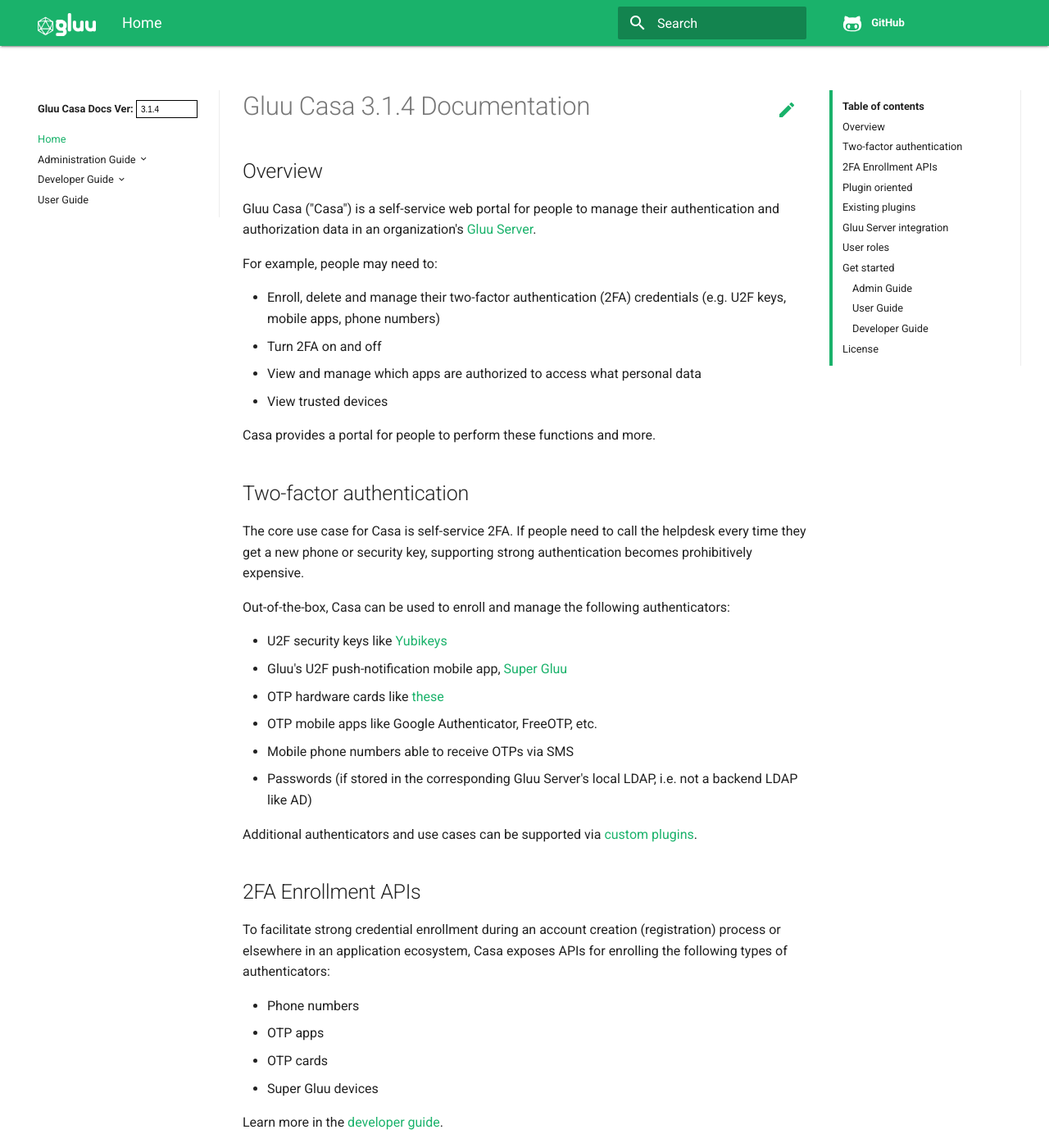
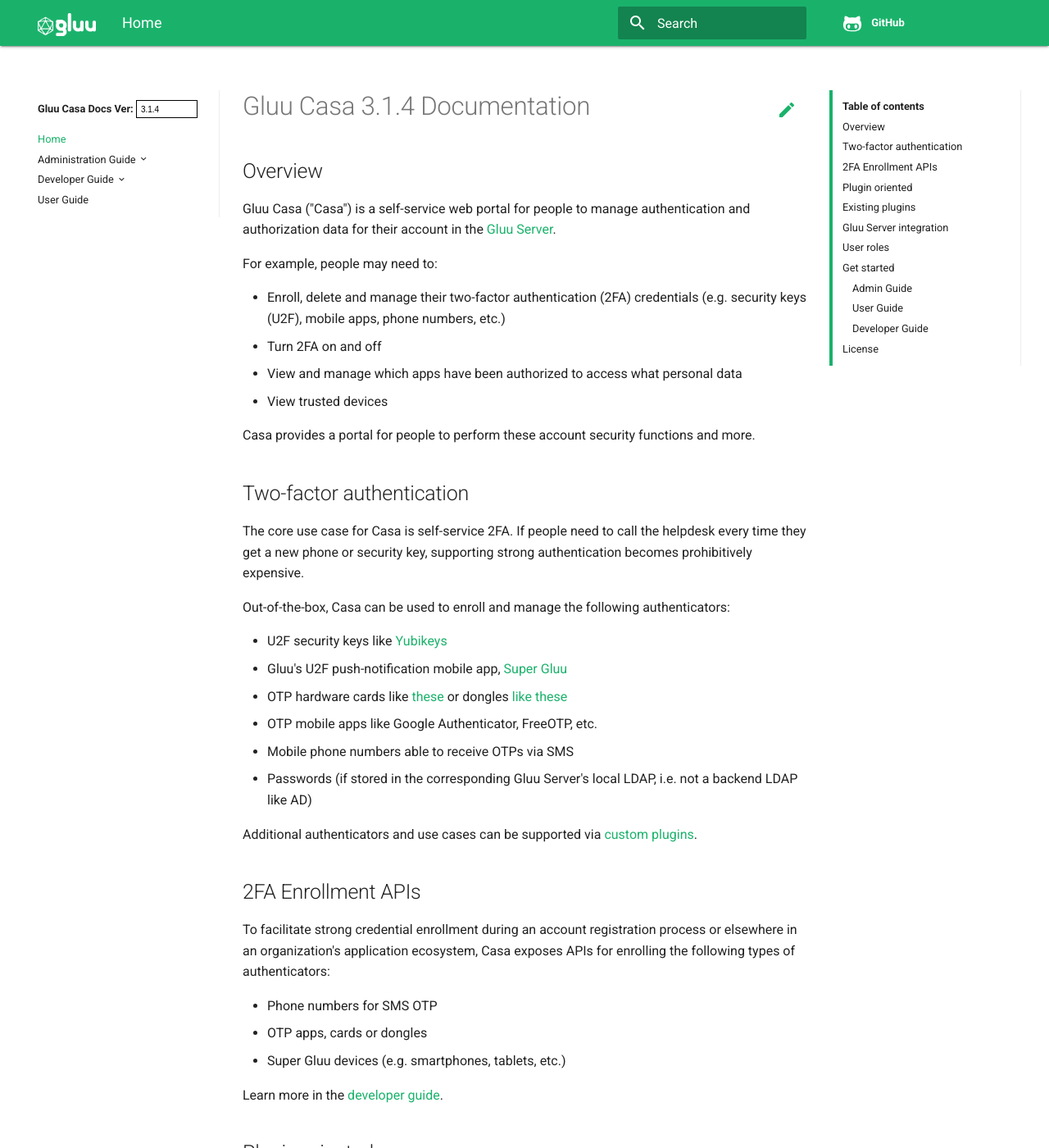
Before and after one commit to shmorri/docs-casa-prod, an MkDocs documentation site: the page built from docs/source/index.md, in a window 1280 px wide and 1400 px high. Shown: the whole window at 82% size. Built offline with MkDocs 1.6.1, drawn with Linux system fonts in a browser that asks for light colours; old or Windows-style settings are respelled for this version of MkDocs.

Commit message:
Update index.md

```diff
--- a/docs/source/index.md
+++ b/docs/source/index.md
@@ -2,16 +2,16 @@
 
 ## Overview
 
-Gluu Casa ("Casa") is a self-service web portal for people to manage their authentication and authorization data in an organization's [Gluu Server](https://gluu.org/docs/ce).
+Gluu Casa ("Casa") is a self-service web portal for people to manage authentication and authorization data for their account in the [Gluu Server](https://gluu.org/docs/ce).
 
 For example, people may need to:
 
-- Enroll, delete and manage their two-factor authentication (2FA) credentials (e.g. U2F keys, mobile apps, phone numbers)
+- Enroll, delete and manage their two-factor authentication (2FA) credentials (e.g. security keys (U2F), mobile apps, phone numbers, etc.)
 - Turn 2FA on and off
-- View and manage which apps are authorized to access what personal data
+- View and manage which apps have been authorized to access what personal data
 - View trusted devices
 
-Casa provides a portal for people to perform these functions and more.
+Casa provides a portal for people to perform these account security functions and more.
 
 ## Two-factor authentication
 
@@ -21,7 +21,7 @@ Out-of-the-box, Casa can be used to enroll and manage the following authenticato
 
 - U2F security keys like [Yubikeys](https://www.yubico.com/products/yubikey-hardware/)
 - Gluu's U2F push-notification mobile app, [Super Gluu](https://super.gluu.org)
-- OTP hardware cards like [these](https://www.ftsafe.com/products/OTP/Display_Card)
+- OTP hardware cards like [these](https://www.ftsafe.com/products/OTP/Display_Card) or dongles [like these](https://www.ftsafe.com/Products/OTP/Single_Button_OTP)
 - OTP mobile apps like Google Authenticator, FreeOTP, etc.
 - Mobile phone numbers able to receive OTPs via SMS
 - Passwords (if stored in the corresponding Gluu Server's local LDAP, i.e. not a backend LDAP like AD)
@@ -30,12 +30,11 @@ Additional authenticators and use cases can be supported via [custom plugins](#p
 
 ## 2FA Enrollment APIs
 
-To facilitate strong credential enrollment during an account creation (registration) process or elsewhere in an application ecosystem, Casa exposes APIs for enrolling the following types of authenticators:
+To facilitate strong credential enrollment during an account registration process or elsewhere in an organization's application ecosystem, Casa exposes APIs for enrolling the following types of authenticators:
 
-- Phone numbers
-- OTP apps
-- OTP cards
-- Super Gluu devices
+- Phone numbers for SMS OTP
+- OTP apps, cards or dongles
+- Super Gluu devices (e.g. smartphones, tablets, etc.)
 
 Learn more in the [developer guide](./developer/index.md#apis-for-credential-enrollment).
 
```
